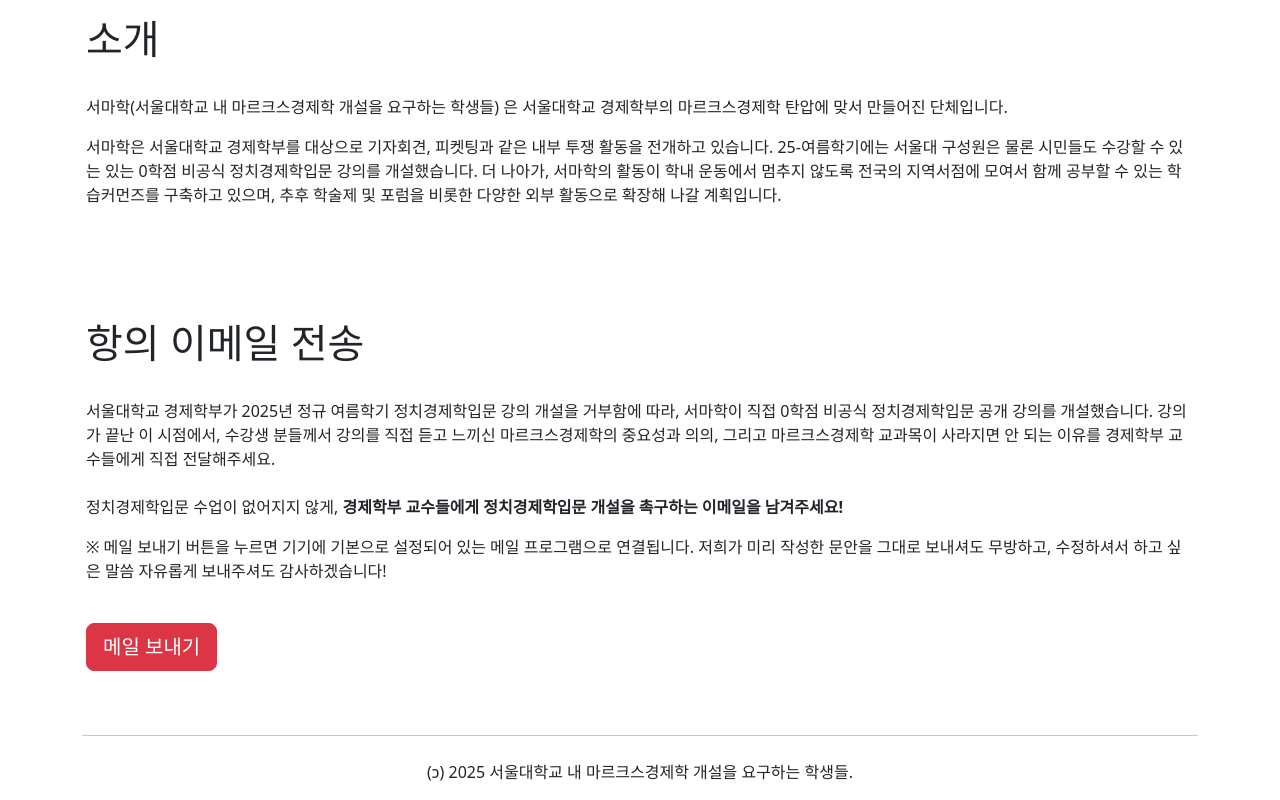
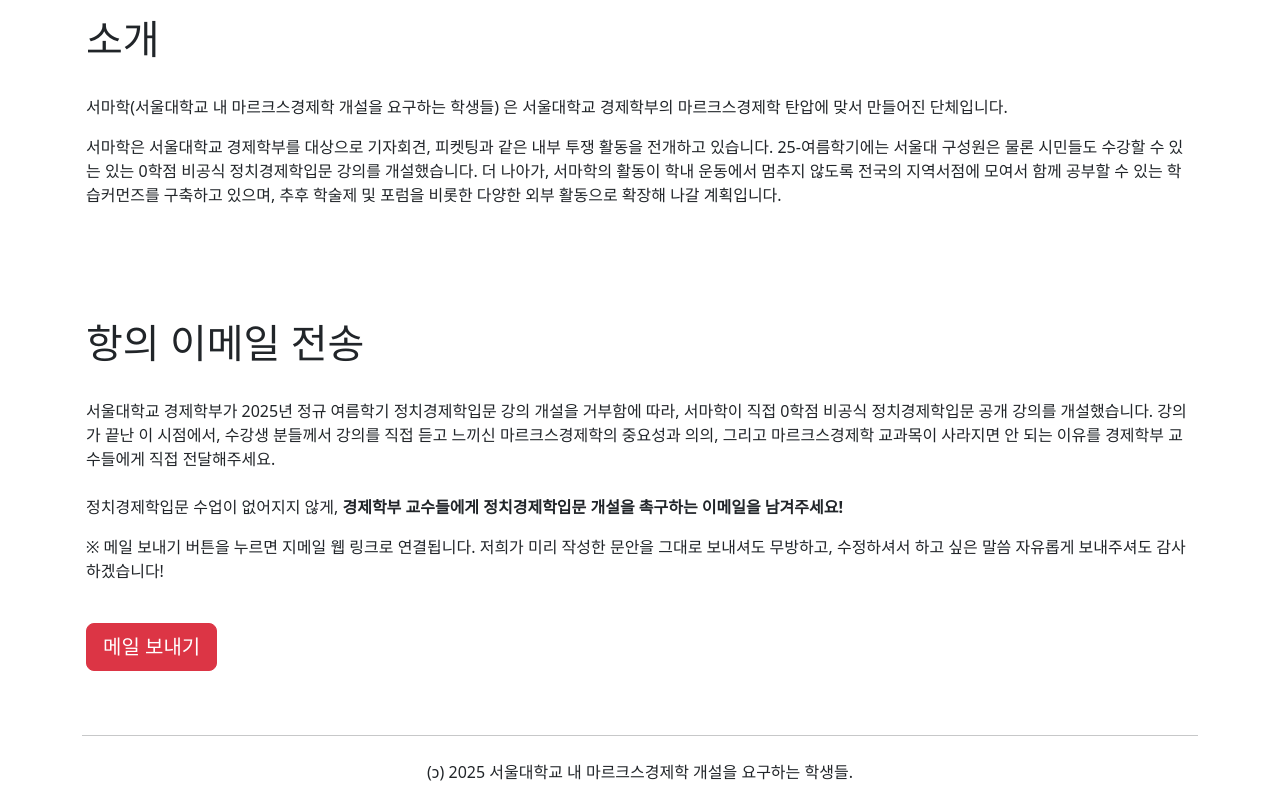
Before and after one commit to savemarxclass/savemarxclass.github.io, a plain HTML site: page index.html in a window 1280 px wide. Shown: the part 1012-1812 px from the top of the page. Drawn offline with nearby package versions, Linux system fonts and the light colour scheme.

Commit message:
항의 이메일 전송 설명 일부 수정

```diff
--- a/index.html
+++ b/index.html
@@ -73,7 +73,7 @@
       그리고 마르크스경제학 교과목이 사라지면 안 되는 이유를 경제학부 교수들에게 직접 전달해주세요.
       <br /><br />정치경제학입문 수업이 없어지지 않게, <strong>경제학부 교수들에게 정치경제학입문 개설을 촉구하는 이메일을 남겨주세요!</strong></p>
     <p>
-      &#8251; 메일 보내기 버튼을 누르면 기기에 기본으로 설정되어 있는 메일 프로그램으로 연결됩니다.
+      &#8251; 메일 보내기 버튼을 누르면 지메일 웹 링크로 연결됩니다.
       저희가 미리 작성한 문안을 그대로 보내셔도 무방하고, 수정하셔서 하고 싶은 말씀 자유롭게 보내주셔도 감사하겠습니다!
     </p>
     <br />
```
